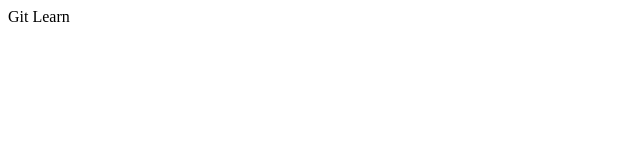
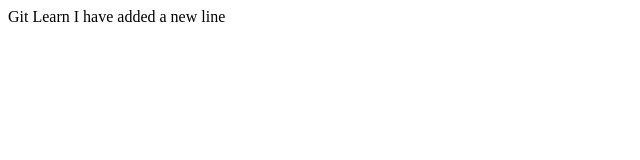
Before and after one commit to Ashok161/learn-git, a plain HTML site: page index.html in a window 1280 px wide. Shown: the whole page, without its empty margins (0-640 px from the left). Drawn offline with Linux system fonts and the light colour scheme.

Commit message:
new line added

```diff
--- a/index.html
+++ b/index.html
@@ -6,6 +6,6 @@
     <title>Git Learning</title>
   </head>
   <body>
-    Git Learn
+    Git Learn I have added a new line
   </body>
 </html>
```
